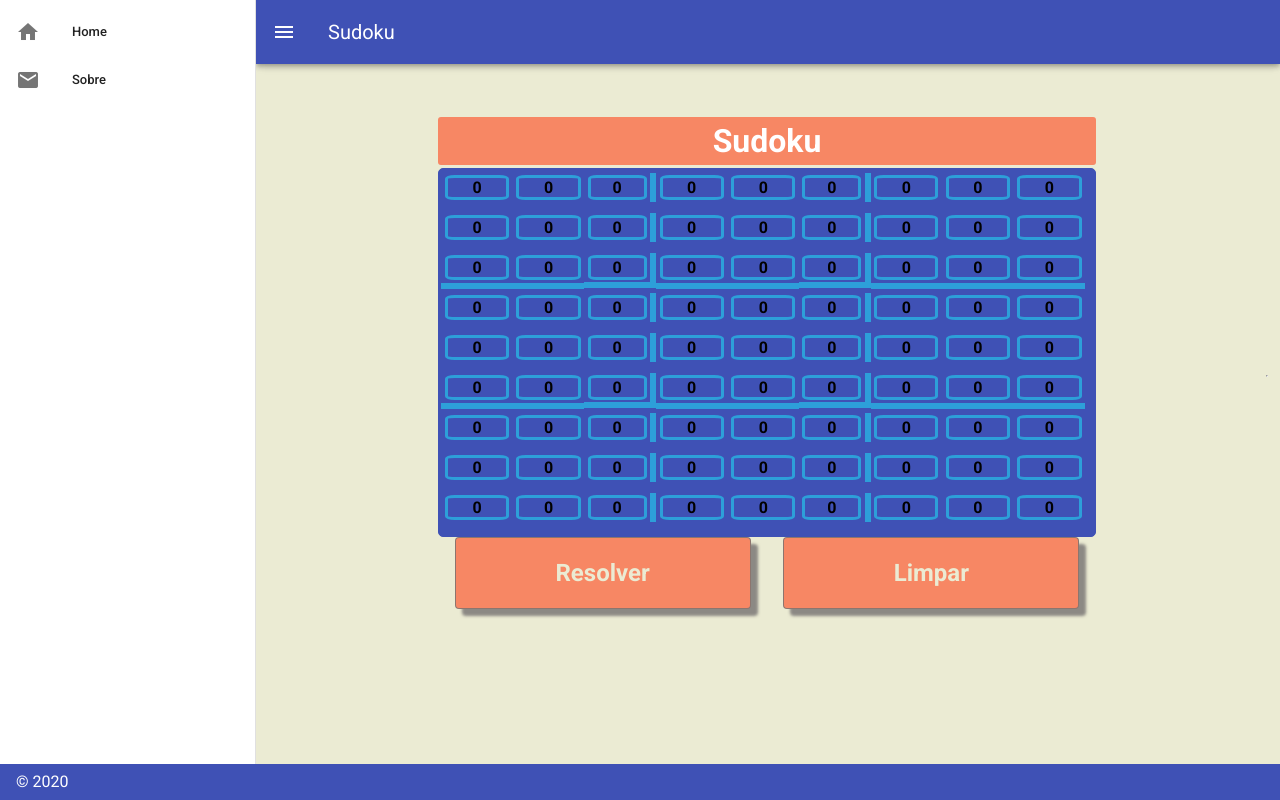
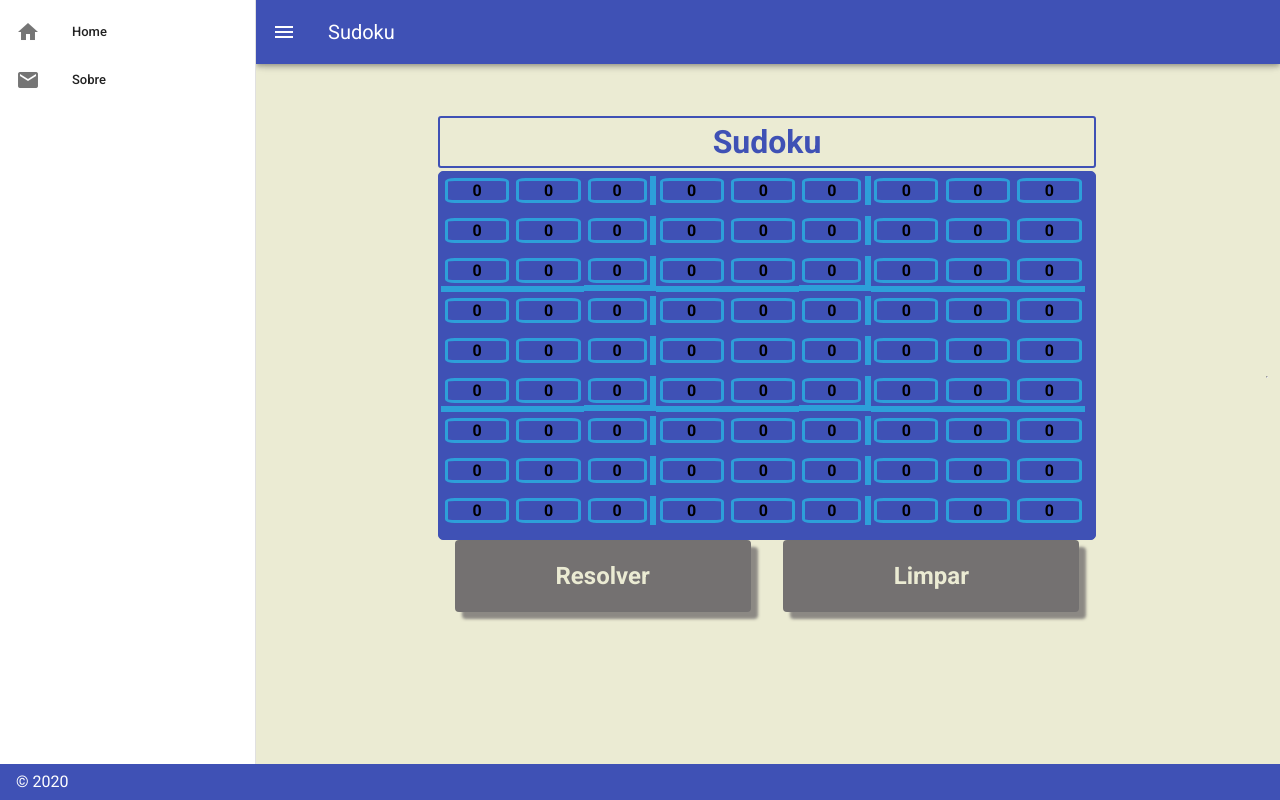
Before and after one commit to pliniocampinas/projeto-sudoku, a Vue app in the folder app-sudoku-vuetify/: page / in a window 1280 px wide. Built offline with nearby package versions, Linux system fonts and the light colour scheme.

Commit message:
some color changing

```diff
--- a/app-sudoku-vuetify/src/components/ControlPanel.vue
+++ b/app-sudoku-vuetify/src/components/ControlPanel.vue
@@ -39,9 +39,14 @@ export default {
     font-size: x-large;
     font-weight: bolder;
     box-shadow: 7px 7px 3px rgba(116, 113, 113, 0.8);
+    background-color: rgba(116, 113, 113, 1);
     border: 1px solid rgba(116, 113, 113, 0.8);
     box-sizing: border-box;
     border-radius: 4px;
     outline: none;
 }
+
+.cp-btn:hover {
+    opacity: 0.7;
+}
 </style>
--- a/app-sudoku-vuetify/src/views/Home.vue
+++ b/app-sudoku-vuetify/src/views/Home.vue
@@ -114,7 +114,9 @@ export default {
 
 .h1-home-sudoku {
   color:white;
-  background: #F78764;
+  background: transparent !important;;
+  color: #3f51b5 !important;;
+  border: 2px solid #3f51b5 !important;
   margin: 3px auto;
   border-radius: 3px;
 }
```
